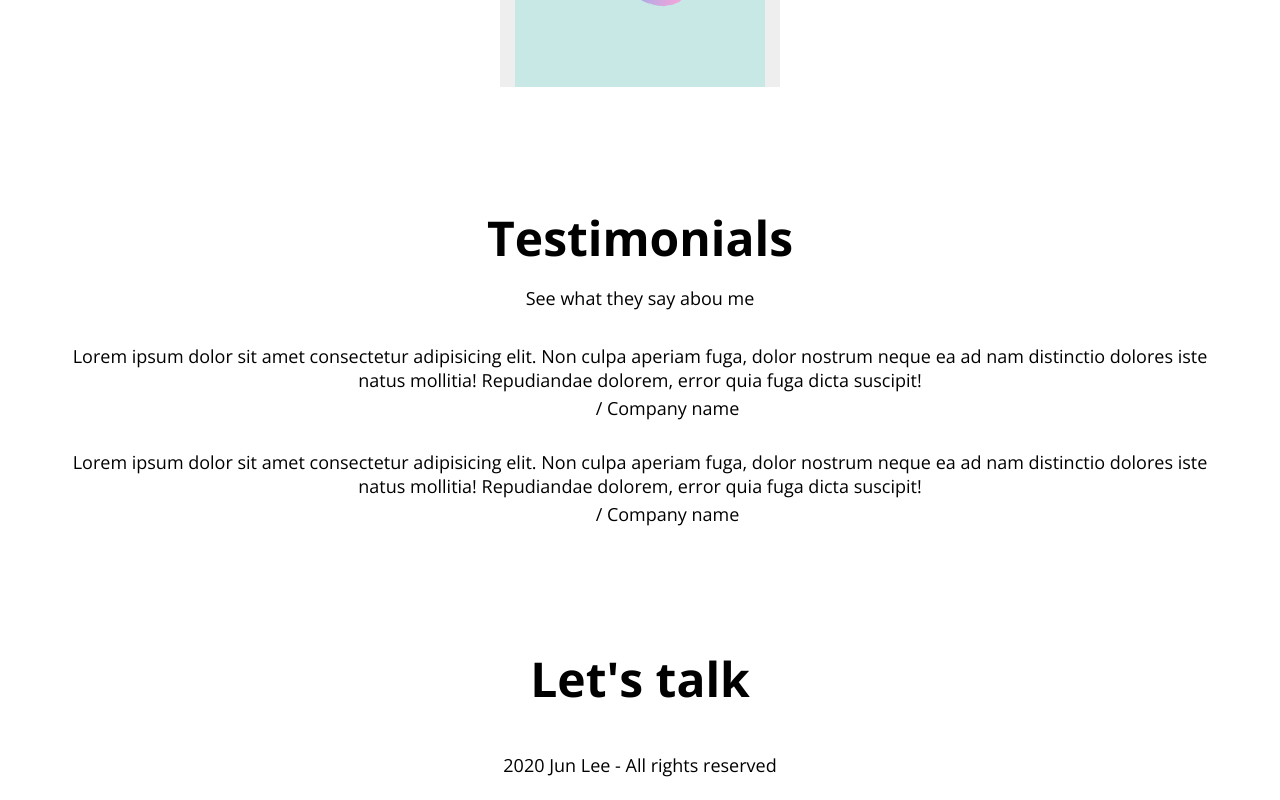
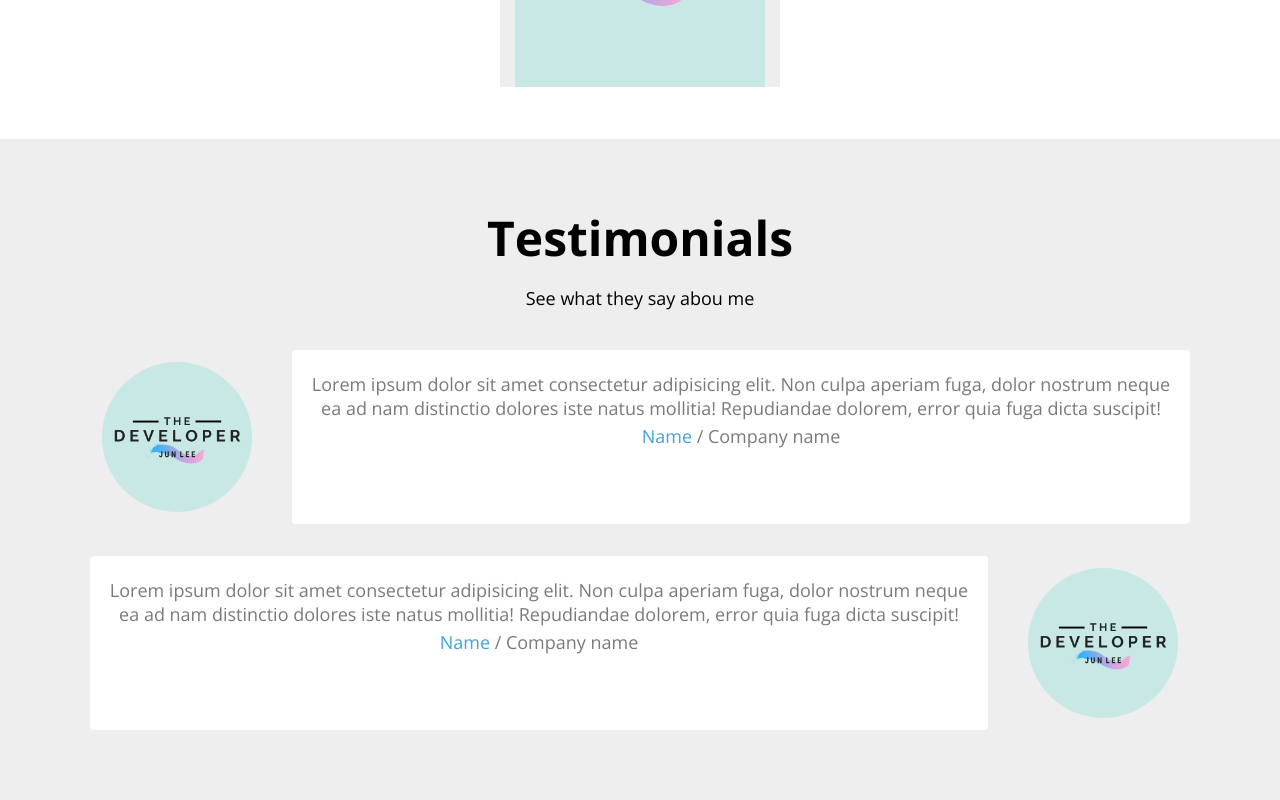
Before and after one commit to junjun0103/portfolio, a plain HTML site: page index.html in a window 1280 px wide. Shown: the part 2660-3460 px from the top of the page. Drawn offline with nearby package versions, Linux system fonts and the light colour scheme.

Commit message:
css testimonials

```diff
--- a/index.html
+++ b/index.html
@@ -216,18 +216,21 @@
     <section id="testimonials" class="section">
       <h1>Testimonials</h1>
       <h3>See what they say abou me</h3>
+      <div class="testimonials">
+
       <div class="testimonial">
-        <img src="imgs/testimonial/" alt="" class="testimonial__avatar">
+        <img src="imgs/logo_original.png" alt="" class="testimonial__avatar">
         <div class="testimonial__speach-bubble">
           <p>Lorem ipsum dolor sit amet consectetur adipisicing elit. Non culpa aperiam fuga, dolor nostrum neque ea ad nam distinctio dolores iste natus mollitia! Repudiandae dolorem, error quia fuga dicta suscipit!</p>
           <p class="name"><a href="#">Name</a> / Company name</p>
         </div>
-      </div>
-      <div class="testimonial">
-        <img src="imgs/testimonial/" alt="" class="testimonial__avatar">
-        <div class="testimonial__speach-bubble">
-          <p>Lorem ipsum dolor sit amet consectetur adipisicing elit. Non culpa aperiam fuga, dolor nostrum neque ea ad nam distinctio dolores iste natus mollitia! Repudiandae dolorem, error quia fuga dicta suscipit!</p>
-          <p class="name"><a href="#">Name</a> / Company name</p>
+        </div>
+        <div class="testimonial">
+          <div class="testimonial__speach-bubble">
+            <p>Lorem ipsum dolor sit amet consectetur adipisicing elit. Non culpa aperiam fuga, dolor nostrum neque ea ad nam distinctio dolores iste natus mollitia! Repudiandae dolorem, error quia fuga dicta suscipit!</p>
+            <p class="name"><a href="#">Name</a> / Company name</p>
+          </div>
+          <img src="imgs/logo_original.png" alt="" class="testimonial__avatar">
         </div>
       </div>
     </section>
--- a/style.css
+++ b/style.css
@@ -383,3 +383,45 @@ p {
   margin-top: 8px;
   background-color: var(--color-dark-white);
 }
+
+/* Testimonial */
+#testimonials {
+  background-color: var(--color-light-white);
+}
+
+.testimonials {
+  margin: 40px;
+}
+
+.testimonial {
+  display: flex;
+  margin: 32px 0;
+}
+
+.testimonial__avatar {
+  width: 150px;
+  height: 150px;
+  border-radius: 50%;
+  margin: 12px;
+}
+
+.testimonial__avatar:nth-child(odd) {
+  margin-right: 40px;
+}
+.testimonial__avatar:nth-child(even) {
+  margin-left: 40px;
+}
+
+.testimonial__speach-bubble {
+  padding: 18px;
+  background-color: var(--color-white);
+  border-radius: var(--size-border-radius);
+}
+
+.testimonial__speach-bubble p {
+  color: var(--color-light-grey);
+}
+
+.testimonial__speach-bubble a {
+  color: var(--color-theme-blue);
+}
```
